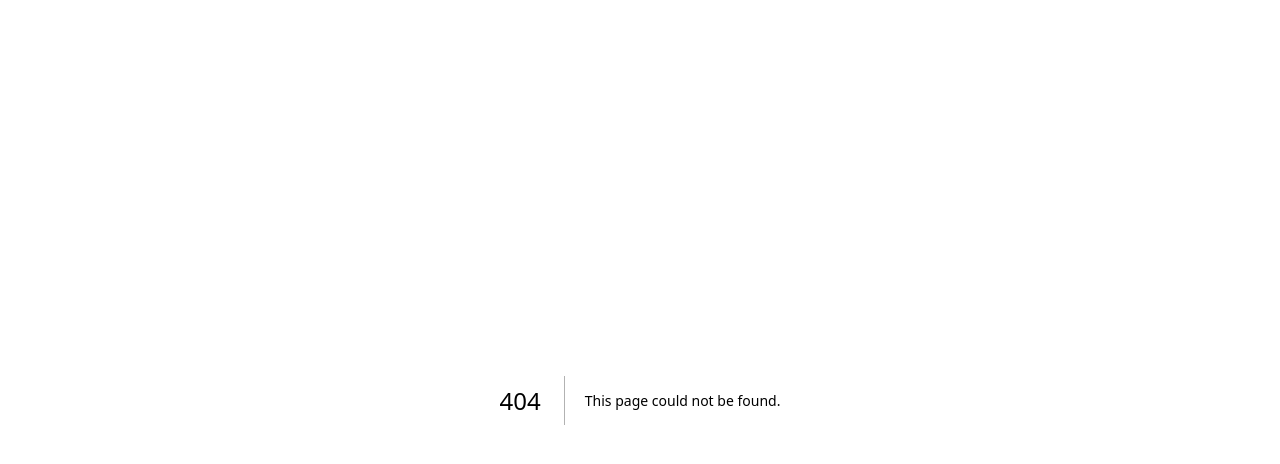
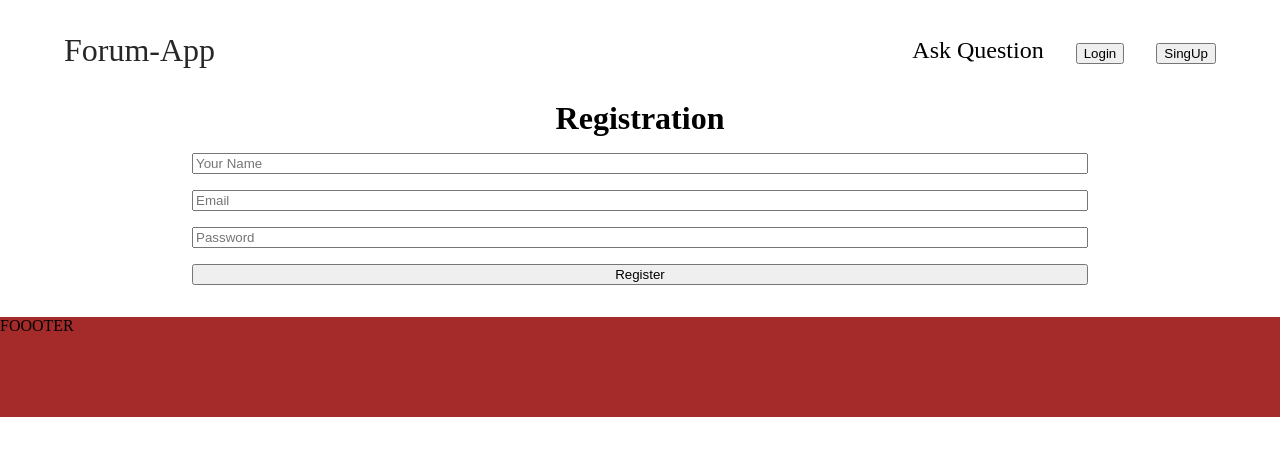
Before and after one commit to SlunkiusTu/Final-front, a Next.js app: page /register in a window 1280 px wide. Before the commit this address had no page. Shown: the top 464 px of the page. Built offline with nearby package versions, Linux system fonts and the light colour scheme.

Commit message:
Added registration form

```diff
--- a/src/components/Header/Header.tsx
+++ b/src/components/Header/Header.tsx
@@ -1,13 +1,21 @@
-import React, { useState } from "react";
+import React, { useEffect, useState } from "react";
 import Link from "next/link";
 import { useRouter } from "next/router";
 import cookie from "js-cookie";
 import styles from "./header.module.css";
 
 const Header = () => {
-  const [isLoggedIn, setIsLoggedIn] = useState(!!cookie.get("jwt_token"));
+  const [isLoggedIn, setIsLoggedIn] = useState(false);
 
   const router = useRouter();
+
+  useEffect(() => {
+    const savedCookie = cookie.get("jwt_token");
+
+    if (savedCookie) {
+      setIsLoggedIn(true);
+    }
+  }, []);
 
   const askQuestionClick = () => {
     const jwtToken = cookie.get("jwt_token");
@@ -21,6 +29,7 @@ const Header = () => {
 
   const handleLogout = () => {
     cookie.remove("jwt_token");
+    cookie.remove("user_id");
     setIsLoggedIn(false);
     router.push("/");
   };
@@ -34,10 +43,15 @@ const Header = () => {
       </div>
       <ul>
         <li>
-          <a className={styles.askQuestion} onClick={askQuestionClick}>
+          <Link
+            href="/ask-question"
+            className={styles.askQuestion}
+            onClick={askQuestionClick}
+          >
             Ask Question
-          </a>
+          </Link>
         </li>
+
         <li>
           {isLoggedIn ? (
             <button onClick={handleLogout}>Logout</button>
@@ -47,11 +61,13 @@ const Header = () => {
             </Link>
           )}
         </li>
-        <li>
-          <a href="">
-            <button>SingUp</button>
-          </a>
-        </li>
+        {!isLoggedIn && (
+          <li>
+            <Link href="/register">
+              <button>SingUp</button>
+            </Link>
+          </li>
+        )}
       </ul>
     </div>
   );
--- /dev/null
+++ b/src/components/RegistrationForm/RegistrationForm.tsx
@@ -0,0 +1,92 @@
+// RegistrationForm.tsx
+import React, { useState } from "react";
+import axios from "axios";
+import { useRouter } from "next/router";
+import styles from "./registrationFom.module.css";
+
+const RegistrationForm: React.FC = () => {
+  const [fullName, setFullName] = useState<string>("");
+  const [email, setEmail] = useState<string>("");
+  const [password, setPassword] = useState<string>("");
+
+  const [fullNameError, setFullNameError] = useState<string | null>(null);
+  const [emailError, setEmailError] = useState<string | null>(null);
+  const [passwordError, setPasswordError] = useState<string | null>(null);
+
+  const router = useRouter();
+
+  const handleRegistration = async () => {
+    try {
+      const fullNameValidation = /^[A-Z][a-z]{0,11}$/;
+      const emailValidation = /^[a-zA-Z0-9._-]+@[a-zA-Z0-9.-]+\.[a-zA-Z]{2,}$/;
+      const passwordValidation = /^(?=.*[A-Z])(?=.*[0-9]).{8,}$/;
+
+      if (!fullNameValidation.test(fullName)) {
+        setFullNameError("Pirmoji vardo raide turi buti is didziosios raides");
+        return;
+      }
+
+      if (!emailValidation.test(email)) {
+        setEmailError("Blogai suvestas email");
+        return;
+      }
+
+      if (!passwordValidation.test(password)) {
+        setPasswordError(
+          "Slaptazodis turi tureti bent viena didziaja raide, skaiciu, ir ne trumpesnis nei 8 simbolai"
+        );
+        return;
+      }
+
+      const response = await axios.post("http://localhost:3001/register", {
+        fullName,
+        email,
+        password,
+      });
+
+      console.log("Registracija Sekminga:", response.data);
+      router.push("/");
+    } catch (error) {
+      console.error("Kazkas ne taip:", error.response?.data);
+    }
+  };
+
+  return (
+    <div className={styles.wrapper}>
+      <h1>Registration</h1>
+
+      <input
+        placeholder="Your Name"
+        value={fullName}
+        onChange={(e) => {
+          setFullName(e.target.value);
+          setFullNameError(null);
+        }}
+      />
+      {fullNameError && <p className={styles.error}>{fullNameError}</p>}
+      <input
+        placeholder="Email"
+        type="email"
+        value={email}
+        onChange={(e) => {
+          setEmail(e.target.value);
+          setEmailError(null);
+        }}
+      />
+      {emailError && <p className={styles.error}>{emailError}</p>}
+      <input
+        placeholder="Password"
+        type="password"
+        value={password}
+        onChange={(e) => {
+          setPassword(e.target.value);
+          setPasswordError(null);
+        }}
+      />
+      {passwordError && <p className={styles.error}>{passwordError}</p>}
+      <button onClick={handleRegistration}>Register</button>
+    </div>
+  );
+};
+
+export default RegistrationForm;
--- /dev/null
+++ b/src/components/RegistrationForm/registrationFom.module.css
@@ -0,0 +1,12 @@
+.wrapper {
+  display: flex;
+  flex-direction: column;
+  width: 70%;
+  margin: auto;
+  gap: 1rem;
+  margin-bottom: 2rem;
+}
+
+.wrapper h1 {
+  text-align: center;
+}
--- /dev/null
+++ b/src/pages/register/index.tsx
@@ -0,0 +1,16 @@
+import React from "react";
+import Footer from "@/components/Footer/Footer";
+import Header from "@/components/Header/Header";
+import RegistrationForm from "@/components/RegistrationForm/RegistrationForm";
+
+const Registration: React.FC = () => {
+  return (
+    <div>
+      <Header />
+      <RegistrationForm />
+      <Footer />
+    </div>
+  );
+};
+
+export default Registration;
```
Also changed, not shown: src/pages/register/styles.module.css (added).
